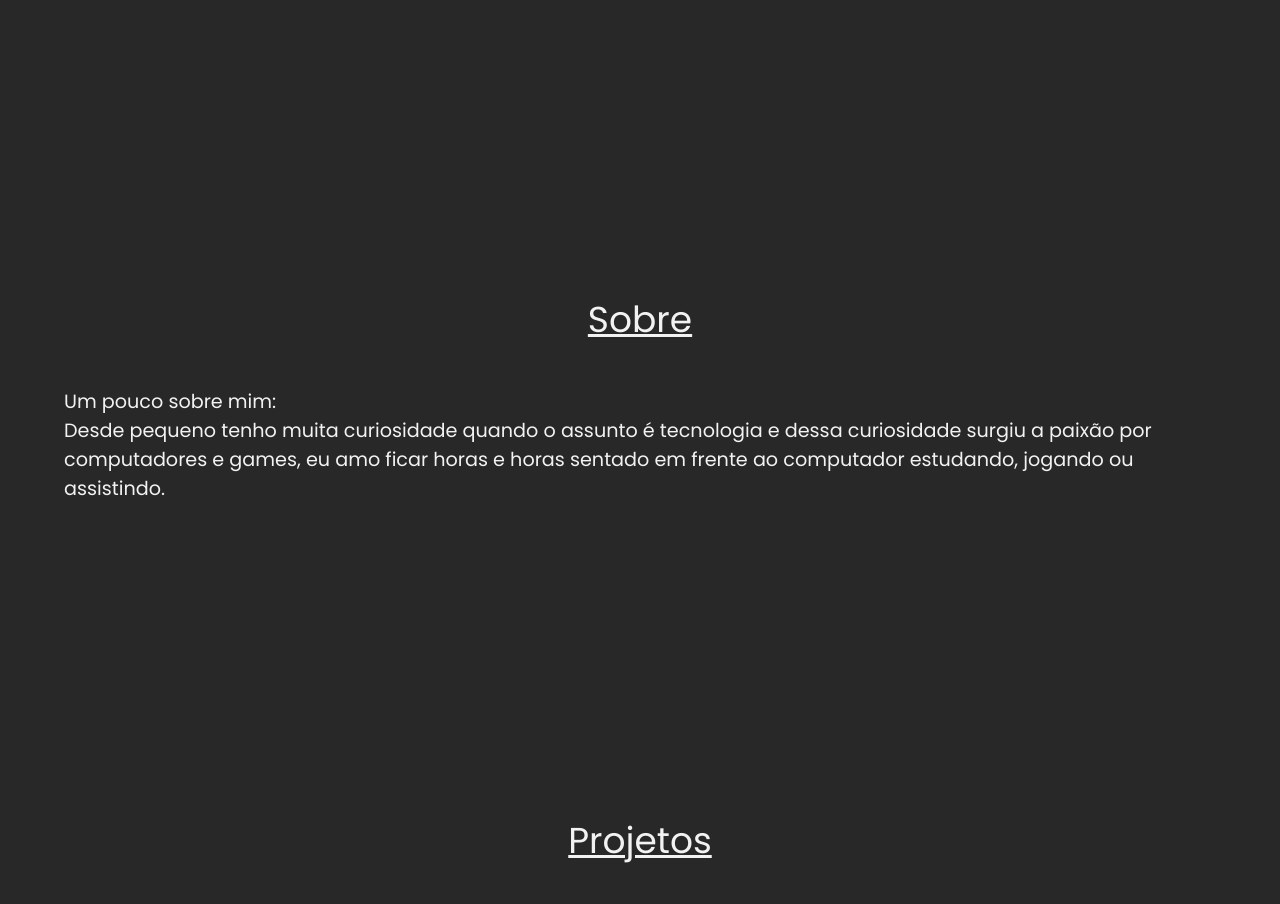
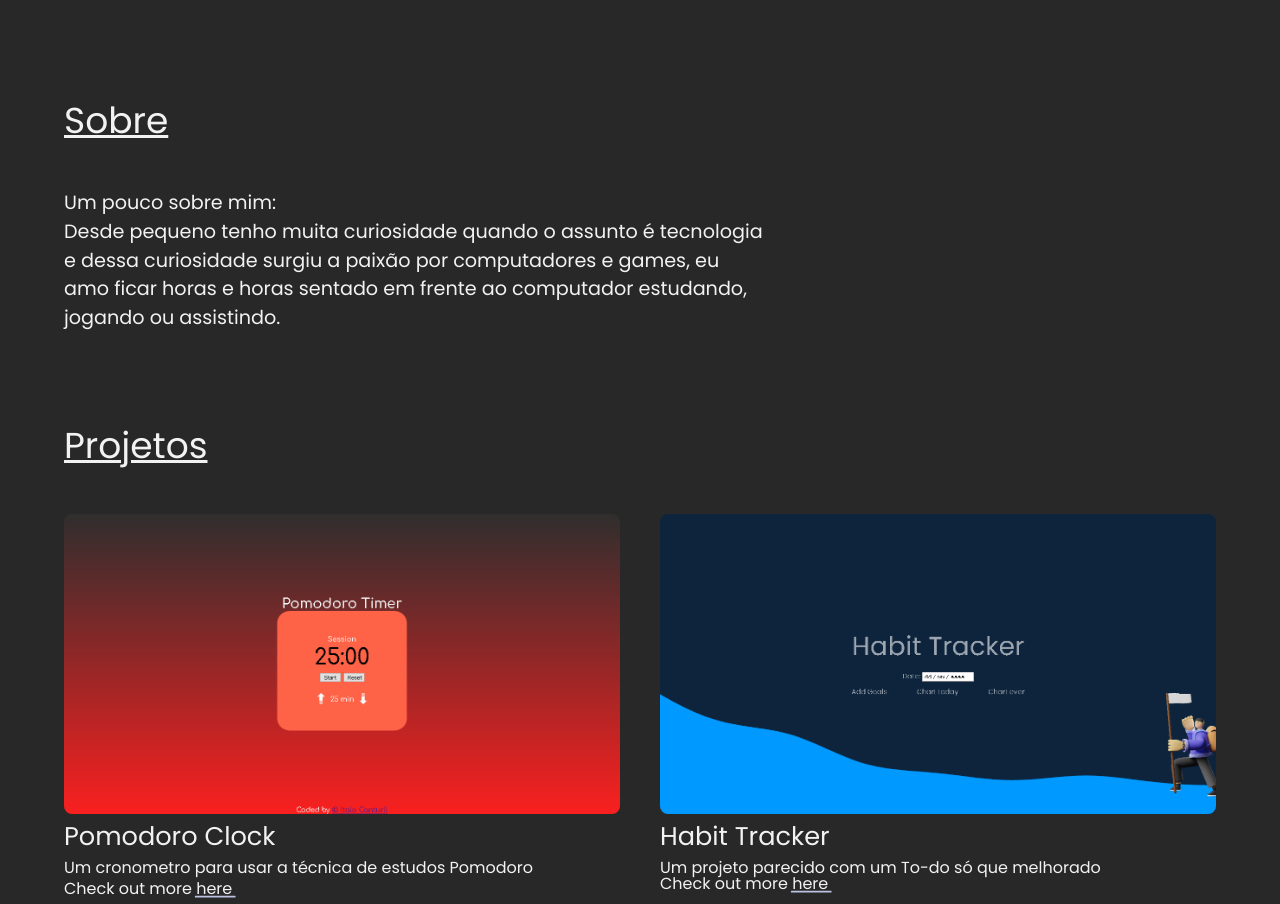
Before and after one commit to ItaloCanturil/portfolio1.0, a website: page index.html in a window 1280 px wide. Shown: the part 827-1731 px from the top of the page. Drawn offline with Linux system fonts and the light colour scheme.

Commit message:
:lipstick: Betting the ui

```diff
--- a/src/css/about.css
+++ b/src/css/about.css
@@ -4,12 +4,8 @@
 }
 
 .main--about{
-  display: flex;
-  align-items: center;
-  justify-content: center;
-  flex-direction: column;
-  min-height: 100vh;
-  margin: 0 auto;
+  padding: 100px 0px 0px;
+  margin-bottom: 75px;
 }
 
 .about__title{
@@ -27,6 +23,7 @@
 .main__about{
   line-height: 150%;
   font-size: clamp(1rem, 1.5vw, 1.2rem);
+  max-width: 700px;
 }
 
 .main__history{
--- a/src/css/styles.css
+++ b/src/css/styles.css
@@ -176,6 +176,7 @@ body.light--mode{
   font-size: clamp(1rem, 1.5vw, 1.2rem);
   margin-bottom: 30px;
   line-height: 150%;
+  max-width: 700px;
 }
 
 .skills__list {
@@ -203,7 +204,6 @@ body.light--mode{
   font-size: 36px;
   margin-bottom: 50px;
   position: relative;
-  text-align: center;
   text-decoration: underline;
   z-index: -1;
 }
```
